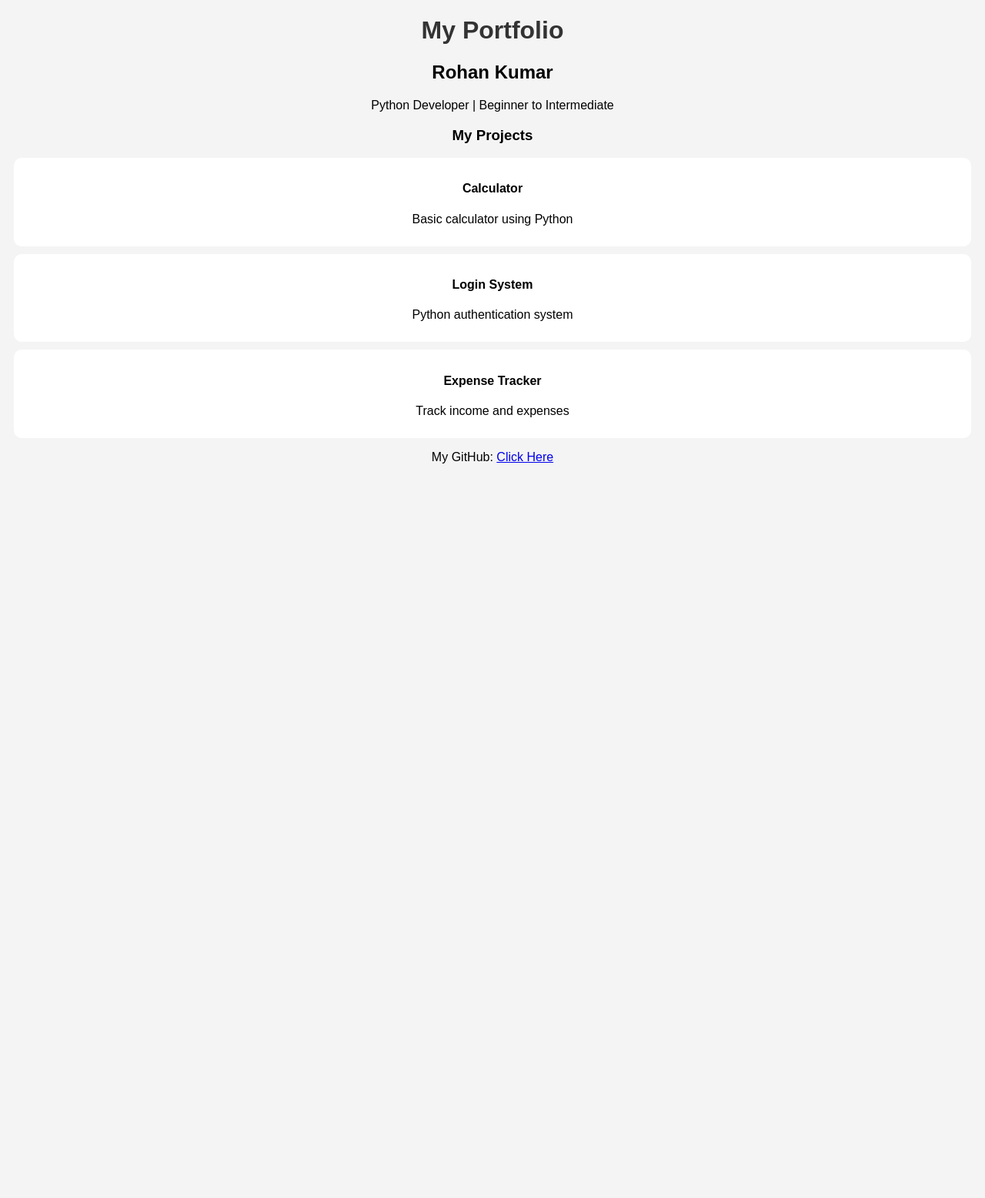
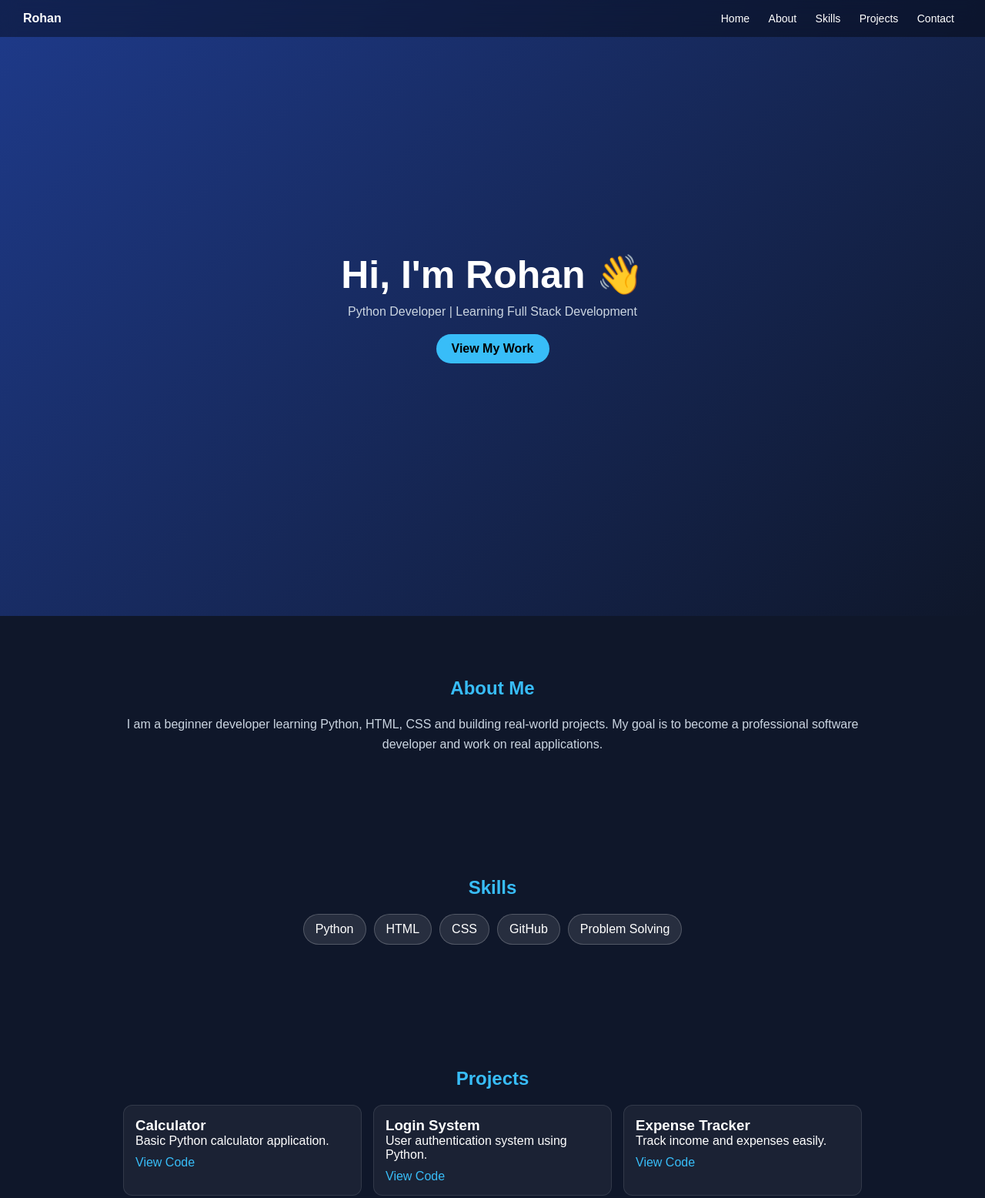
Before and after one commit to Rohan15-max/portfolio-website, a plain HTML site: page index.html in a window 1280 px wide. Shown: the top 1556 px of the page at 77% size. Before the commit the page ends 800 px from the top, so only its background shows below. Drawn offline with Linux system fonts and the light colour scheme.

Commit message:
Revamp portfolio layout and styles
Updated the portfolio layout and styling, added new sections for skills and contact information, and improved project descriptions.

```diff
--- a/index.html
+++ b/index.html
@@ -1,50 +1,285 @@
 <!DOCTYPE html>
-<html>
+<html lang="en">
 <head>
-    <title>My Portfolio</title>
+<meta charset="UTF-8">
+<meta name="viewport" content="width=device-width, initial-scale=1.0">
+<title>Rohan | Portfolio</title>
+
 <style>
+    * {
+        margin: 0;
+        padding: 0;
+        box-sizing: border-box;
+        font-family: Arial, sans-serif;
+        scroll-behavior: smooth;
+    }
+
     body {
-            font-family: Arial;
-            background-color: #f4f4f4;
+        background: #0f172a;
+        color: white;
+    }
+
+    /* NAVBAR */
+    nav {
+        position: fixed;
+        top: 0;
+        width: 100%;
+        background: rgba(0,0,0,0.4);
+        backdrop-filter: blur(10px);
+        display: flex;
+        justify-content: space-between;
+        padding: 15px 30px;
+        z-index: 1000;
+    }
+
+    nav a {
+        color: white;
+        margin: 0 10px;
+        text-decoration: none;
+        font-size: 14px;
+    }
+
+    nav a:hover {
+        color: #38bdf8;
+    }
+
+    /* HERO */
+    .hero {
+        height: 100vh;
+        display: flex;
+        flex-direction: column;
+        justify-content: center;
+        align-items: center;
         text-align: center;
+        background: linear-gradient(135deg, #1e3a8a, #0f172a);
+        padding: 20px;
     }
-        h1 {
-            color: #333;
+
+    .hero h1 {
+        font-size: 50px;
     }
+
+    .hero p {
+        margin-top: 10px;
+        color: #cbd5e1;
+    }
+
+    .btn {
+        margin-top: 20px;
+        padding: 10px 20px;
+        background: #38bdf8;
+        border: none;
+        border-radius: 25px;
+        color: black;
+        cursor: pointer;
+        font-weight: bold;
+        text-decoration: none;
+    }
+
+    /* SECTIONS */
+    section {
+        padding: 80px 20px;
+        max-width: 1000px;
+        margin: auto;
+    }
+
+    h2 {
+        text-align: center;
+        margin-bottom: 20px;
+        color: #38bdf8;
+    }
+
+    /* ABOUT */
+    .about {
+        text-align: center;
+        color: #cbd5e1;
+        line-height: 1.6;
+    }
+
+    /* SKILLS */
+    .skills {
+        display: flex;
+        flex-wrap: wrap;
+        justify-content: center;
+        gap: 10px;
+    }
+
+    .skill {
+        background: rgba(255,255,255,0.1);
+        padding: 10px 15px;
+        border-radius: 20px;
+        border: 1px solid rgba(255,255,255,0.2);
+    }
+
+    /* PROJECTS */
+    .projects {
+        display: grid;
+        grid-template-columns: repeat(auto-fit, minmax(250px, 1fr));
+        gap: 15px;
+    }
+
     .project {
-            background: white;
-            margin: 10px;
-            padding: 10px;
+        background: rgba(255,255,255,0.05);
+        padding: 15px;
+        border-radius: 12px;
+        border: 1px solid rgba(255,255,255,0.1);
+        transition: 0.3s;
+    }
+
+    .project:hover {
+        transform: translateY(-8px);
+        border-color: #38bdf8;
+    }
+
+    .project a {
+        display: inline-block;
+        margin-top: 10px;
+        color: #38bdf8;
+        text-decoration: none;
+    }
+
+    /* CONTACT */
+    .contact {
+        text-align: center;
+        background: rgba(255,255,255,0.05);
+        padding: 30px;
         border-radius: 10px;
+    }
+
+    footer {
+        text-align: center;
+        padding: 15px;
+        background: black;
+        margin-top: 20px;
+        font-size: 12px;
+    }
+
+    /* FADE ANIMATION */
+    .hidden {
+        opacity: 0;
+        transform: translateY(30px);
+        transition: 0.6s;
+    }
+
+    .show {
+        opacity: 1;
+        transform: translateY(0);
+    }
+
+    /* MOBILE */
+    @media (max-width: 600px) {
+        .hero h1 {
+            font-size: 32px;
+        }
+
+        nav {
+            flex-direction: column;
+            align-items: center;
+        }
     }
 </style>
 </head>
 
 <body>
 
-<h1>My Portfolio</h1>
+<!-- NAV -->
+<nav>
+    <div><b>Rohan</b></div>
+    <div>
+        <a href="#home">Home</a>
+        <a href="#about">About</a>
+        <a href="#skills">Skills</a>
+        <a href="#projects">Projects</a>
+        <a href="#contact">Contact</a>
+    </div>
+</nav>
 
-<h2>Rohan Kumar</h2>
+<!-- HERO -->
+<div class="hero" id="home">
+    <h1>Hi, I'm Rohan 👋</h1>
+    <p>Python Developer | Learning Full Stack Development</p>
+    <a class="btn" href="#projects">View My Work</a>
+</div>
 
-<p>Python Developer | Beginner to Intermediate</p>
+<!-- ABOUT -->
+<section id="about" class="hidden">
+    <h2>About Me</h2>
+    <p class="about">
+        I am a beginner developer learning Python, HTML, CSS and building real-world projects.
+        My goal is to become a professional software developer and work on real applications.
+    </p>
+</section>
 
-<h3>My Projects</h3>
+<!-- SKILLS -->
+<section id="skills" class="hidden">
+    <h2>Skills</h2>
+    <div class="skills">
+        <div class="skill">Python</div>
+        <div class="skill">HTML</div>
+        <div class="skill">CSS</div>
+        <div class="skill">GitHub</div>
+        <div class="skill">Problem Solving</div>
+    </div>
+</section>
+
+<!-- PROJECTS -->
+<section id="projects" class="hidden">
+    <h2>Projects</h2>
+    <div class="projects">
 
         <div class="project">
-    <h4>Calculator</h4>
-    <p>Basic calculator using Python</p>
+            <h3>Calculator</h3>
+            <p>Basic Python calculator application.</p>
+            <a href="#">View Code</a>
         </div>
 
         <div class="project">
-    <h4>Login System</h4>
-    <p>Python authentication system</p>
+            <h3>Login System</h3>
+            <p>User authentication system using Python.</p>
+            <a href="#">View Code</a>
         </div>
 
         <div class="project">
-    <h4>Expense Tracker</h4>
-    <p>Track income and expenses</p>
+            <h3>Expense Tracker</h3>
+            <p>Track income and expenses easily.</p>
+            <a href="#">View Code</a>
         </div>
+
+    </div>
+</section>
+
+<!-- CONTACT -->
+<section id="contact" class="hidden">
+    <h2>Contact</h2>
+    <div class="contact">
+        <p>Email: yourmail@gmail.com</p>
+        <p>
+            GitHub:
+            <a href="https://github.com/Rohan15-max" target="_blank" style="color:#38bdf8;">
+                Visit Profile
+            </a>
+        </p>
+    </div>
+</section>
+
+<footer>
+    © 2026 Rohan | Built with HTML, CSS & JavaScript
+</footer>
+
+<!-- JS ANIMATION -->
+<script>
+    const elements = document.querySelectorAll(".hidden");
+
+    const observer = new IntersectionObserver(entries => {
+        entries.forEach(entry => {
+            if (entry.isIntersecting) {
+                entry.target.classList.add("show");
+            }
+        });
+    });
+
+    elements.forEach(el => observer.observe(el));
+</script>
 
 </body>
 </html>
-<p>My GitHub: <a href="https://github.com/Rohan15-max">Click Here</a></p>
```
Lines whose indentation alone changed are shown as unchanged.
